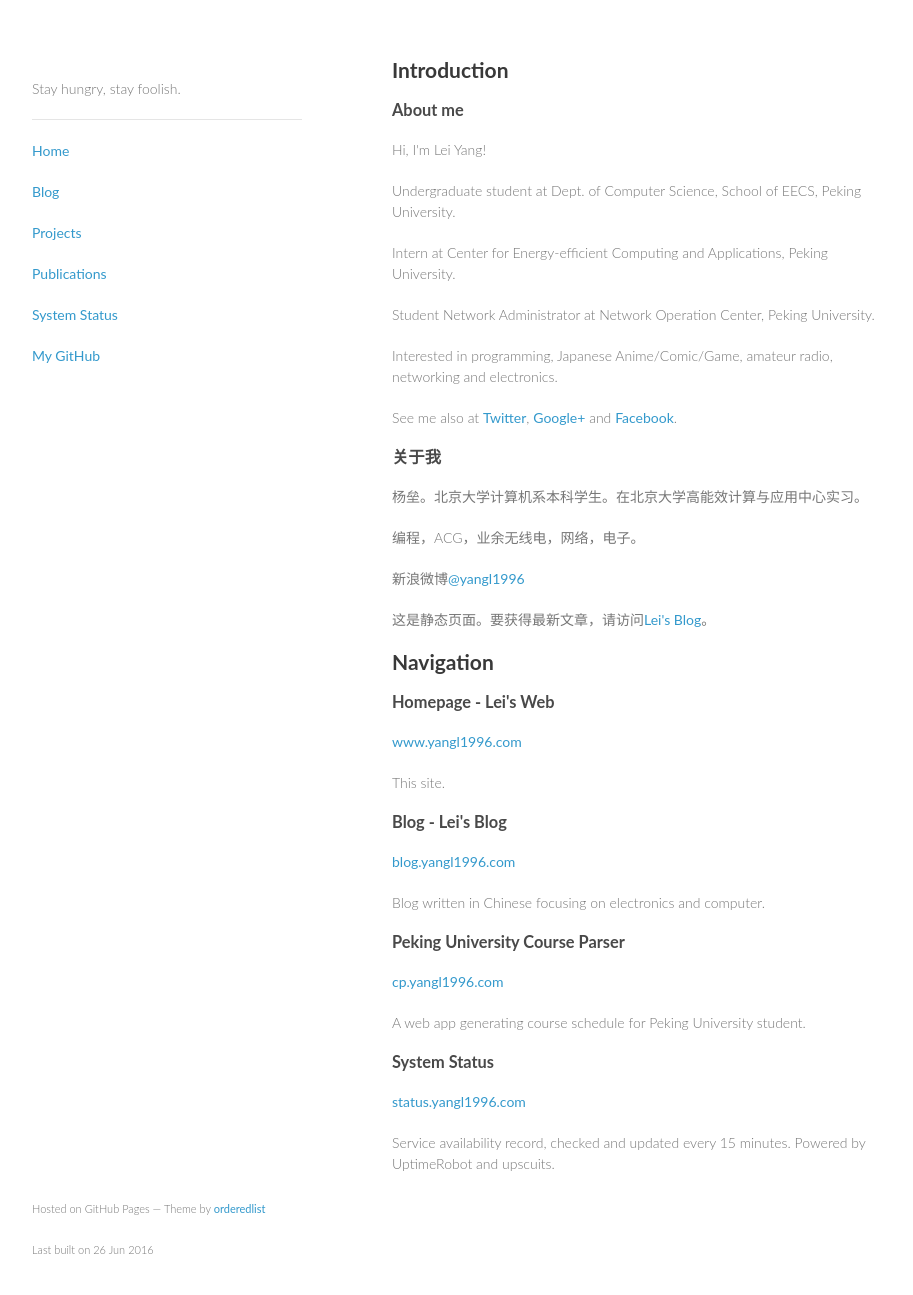
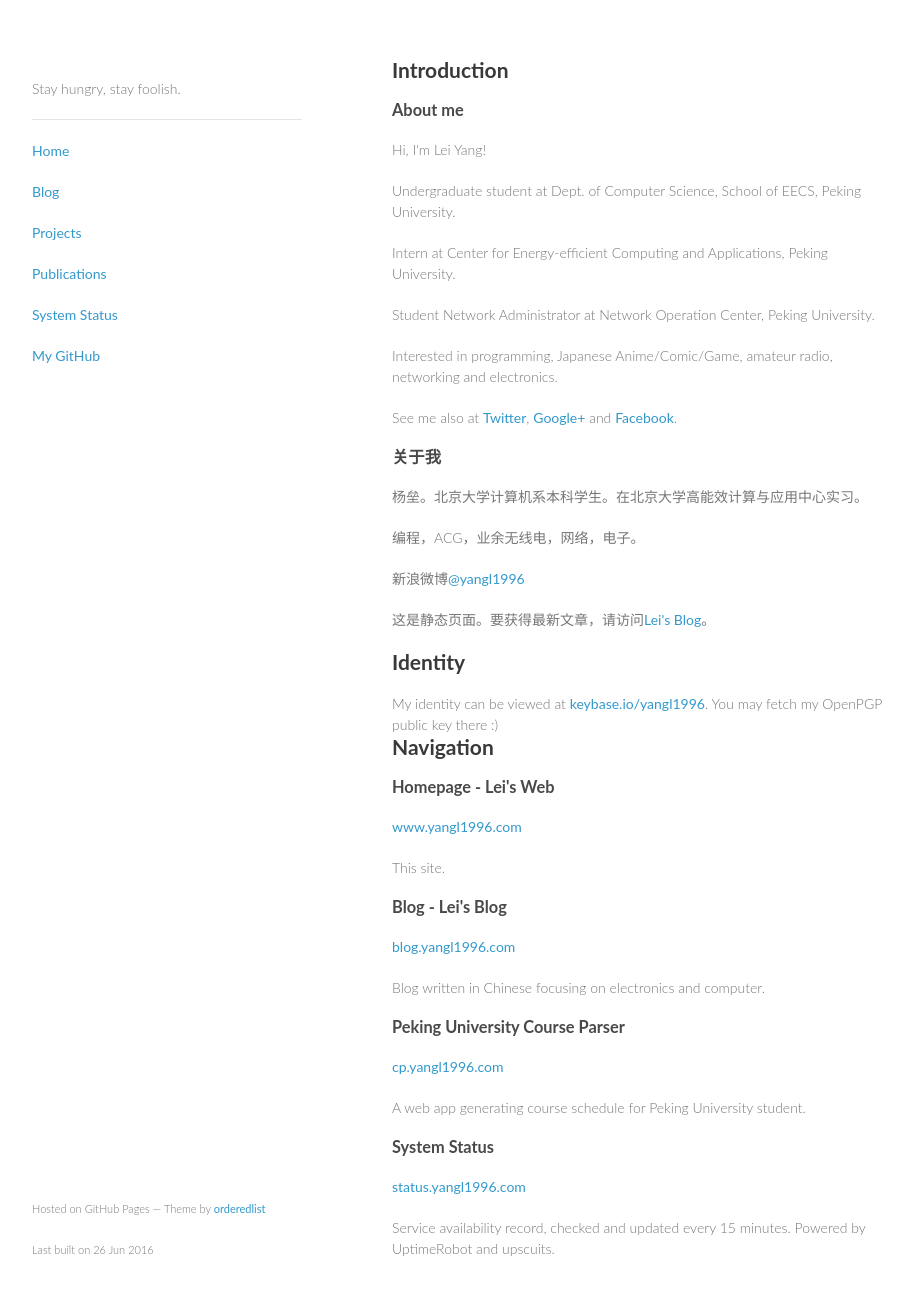
Before and after one commit to yangl1996/homepage, a Jekyll site: the page built from index.html, in a window 1280 px wide and 1329 px high. Shown: the top 1295 px of the window, without its empty margins (178-1091 px from the left). Built offline with Jekyll 4.4.1, drawn with Linux system fonts in a browser that asks for light colours; some web fonts are replaced; comment, search, counter and statistics services are not loaded.

Commit message:
Update index.html

```diff
--- a/index.html
+++ b/index.html
@@ -28,6 +28,10 @@ title: Lei’s Web | Stay hungry, stay foolish.
 
 <p>这是静态页面。要获得最新文章，请访问<a href = "http://blog.yangl1996.com">Lei's Blog</a>。</p>
 
+<h2>Identity</h2>
+
+My identity can be viewed at <a href="https://keybase.io/yangl1996">keybase.io/yangl1996</a>. You may fetch my OpenPGP public key there :)
+
 <h2>Navigation</h2>
   <h3>Homepage - Lei's Web</h3>
     <h4><a href = "http://www.yangl1996.com">www.yangl1996.com</a></h4>
```
